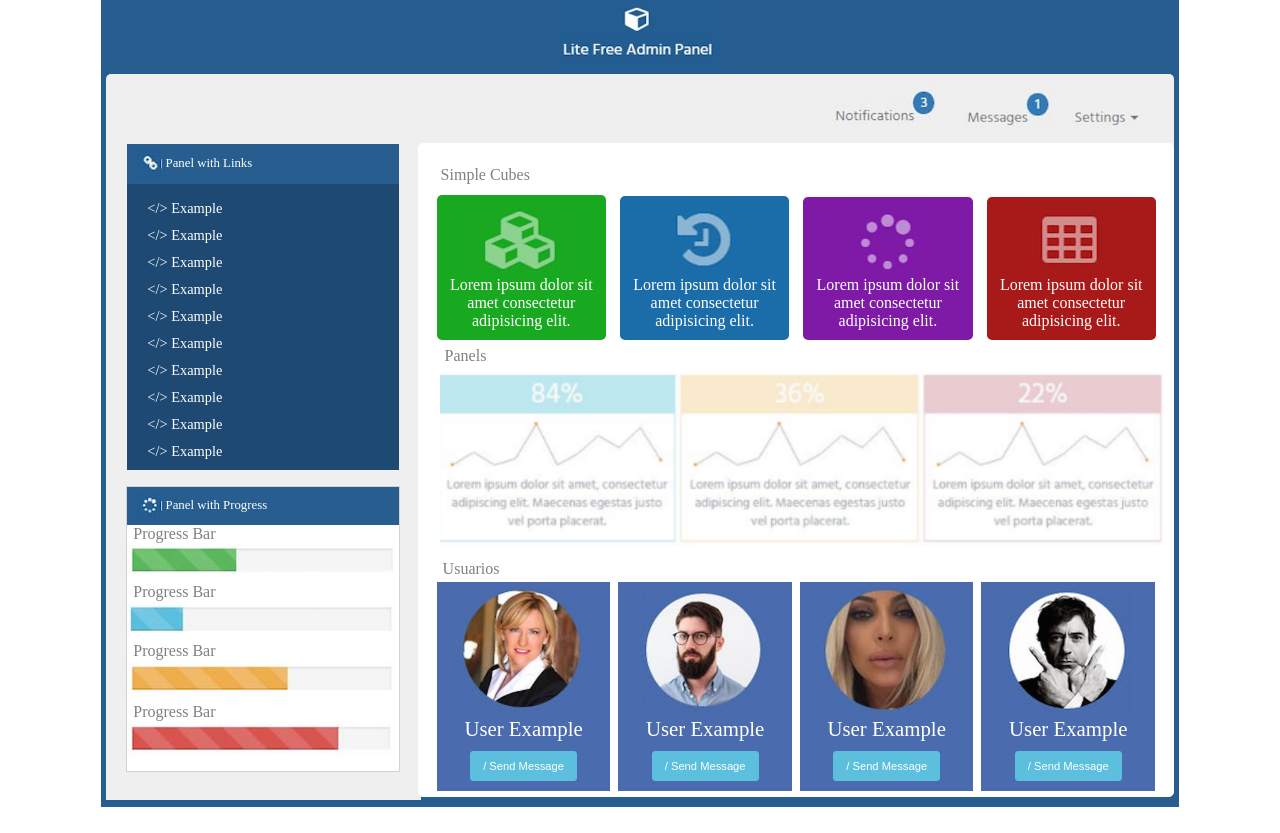
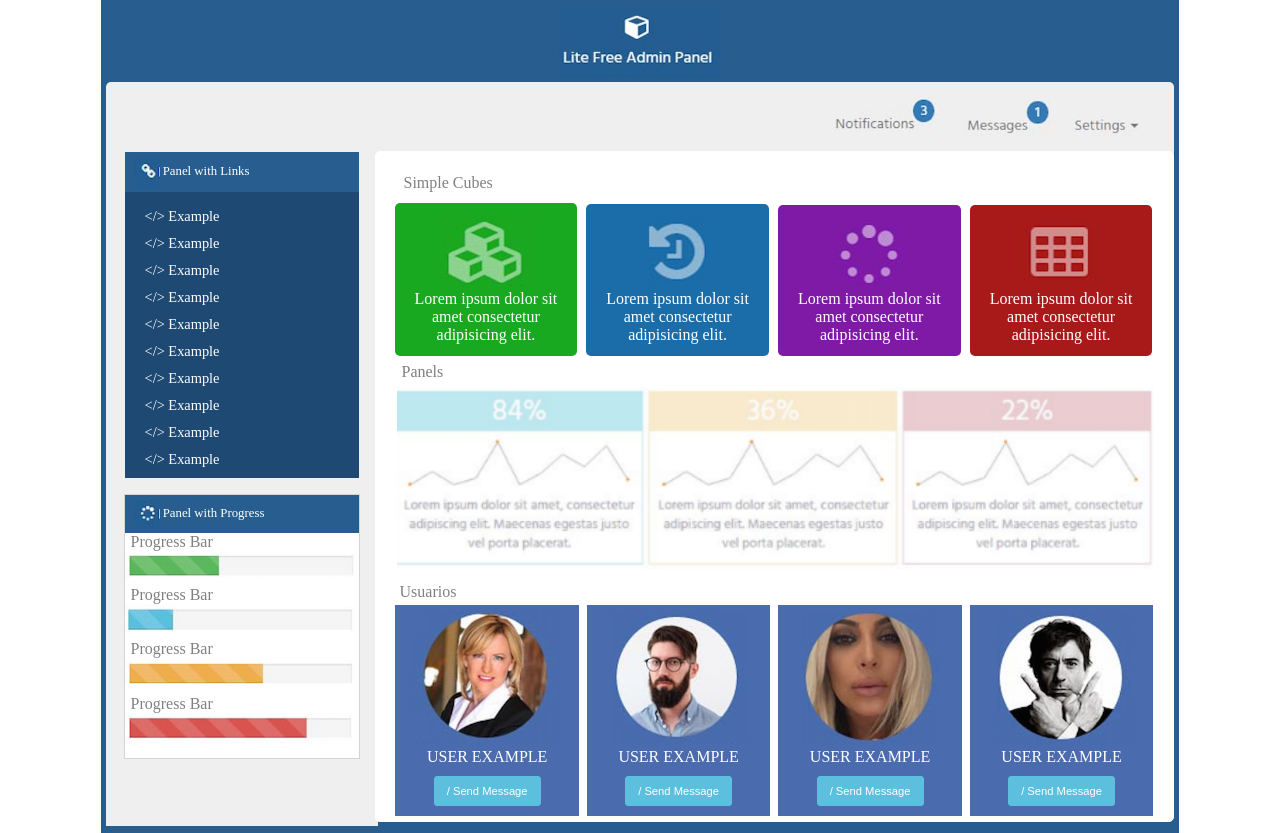
Before and after one commit to Iribe19/PW15162022, a plain HTML site: page PracticaCSS04/index.html in a window 1280 px wide. Before the commit the page ends 807 px from the top, so only its background shows below. Drawn offline with Linux system fonts and the light colour scheme.

Commit message:
Practica CSS04 Final

```diff
--- a/PracticaCSS04/css/estilos.css
+++ b/PracticaCSS04/css/estilos.css
@@ -10,6 +10,7 @@ body{
 header{
     background: #275e8f;
     text-align: center;
+    padding-top: 8px;
 }
 header img{
     width: 15%;
@@ -48,9 +49,9 @@ nav ul li img {
 }
 #primerSeccion{
     border: 1px solid #efefef;
-    width: 29%;
+    width: 25%;
     background: #efefef;
-    padding-bottom: 27px;
+    padding-bottom: 65.5px;
     position: relative;
     top: -7px;
     right: -2px;
@@ -60,7 +61,7 @@ nav ul li img {
 #segundaSeccion{
     border: 1px solid #ffffff;
     border-radius: 5px;
-    width: 70%;
+    width: 74%;
     margin-left: -5px;
     background: #ffffff;
     position: relative;
@@ -110,16 +111,16 @@ nav ul li img {
 }
 #cubosSeccion {
     margin: 0px auto;
-    margin-left: 8px;
+    margin-left: 14px;
 }
 #cubosSeccion article{
     display: inline-block;
     padding: 10px;
-    margin-left: 5px;
     width: 20%;
     margin-top: 25px;
     text-align: center;
-    margin-left: 10px;
+    margin-left: 5px;
+    padding: 12px 13px;
 }
 #titulocubes{
     margin-left: 8px;
@@ -166,7 +167,7 @@ nav ul li img {
 }
 #part01 img{
     margin-left: 21px;
-    width: 130%;
+    width: 136%;
 }
 #usuarioSeccion{
     margin: 0px auto;
@@ -214,7 +215,7 @@ nav ul li img {
     color: white;
 }
 .letragrande{
-    font-size: 1.3em;
+    font-size: 1em;
 }
 .centrado{
     vertical-align: middle;
--- a/PracticaCSS04/index.html
+++ b/PracticaCSS04/index.html
@@ -10,8 +10,6 @@
 <body>
     <header>
         <img src="img/logo.png" alt="">
-    </header>
-    <section id="main">
         <nav>
             <ul>
                 <li><img src="img/notificaciones.png" alt="" id="notifi"></li>
@@ -19,6 +17,9 @@
                 <li><img src="img/ajustes.png" alt=""></li>
             </ul>
         </nav>
+    </header>
+    <section id="main">
+
         <section id="primerSeccion">
             <article id="secc01art01">
                 <article class="titulo" id="plinks">
@@ -107,7 +108,7 @@
                 <article id="uart01" class="usuarioart">
                     <img src="img/usuario01.png" alt="" id="usimg1"><br>
                     <span class="letrablanca letragrande">
-                        User Example
+                        USER EXAMPLE
                     </span>
                     <br>
                     <input type="submit" value="&sol; Send Message" class="letrablanca">
@@ -115,7 +116,7 @@
                 <article id="uart02" class="usuarioart">
                     <img src="img/usuario02.png" alt="" id="usimg2"><br>
                     <span class="letrablanca letragrande">
-                        User Example
+                        USER EXAMPLE
                     </span>
                     <br>
                     <input type="submit" value="&sol; Send Message" class="letrablanca">
@@ -123,7 +124,7 @@
                 <article id="uart03" class="usuarioart">
                     <img src="img/usuario03.png" alt="" id="usimg3"><br>
                     <span class="letrablanca letragrande">
-                        User Example
+                        USER EXAMPLE
                     </span>
                     <br>
                     <input type="submit" value="&sol; Send Message" class="letrablanca">
@@ -131,7 +132,7 @@
                 <article id="uart04" class="usuarioart">
                     <img src="img/usuario04.png" alt="" id="usimg4"><br>
                     <span class="letrablanca letragrande">
-                        User Example
+                        USER EXAMPLE
                     </span>
                     <br>
                     <input type="submit" value="&sol; Send Message" class="letrablanca">
```
